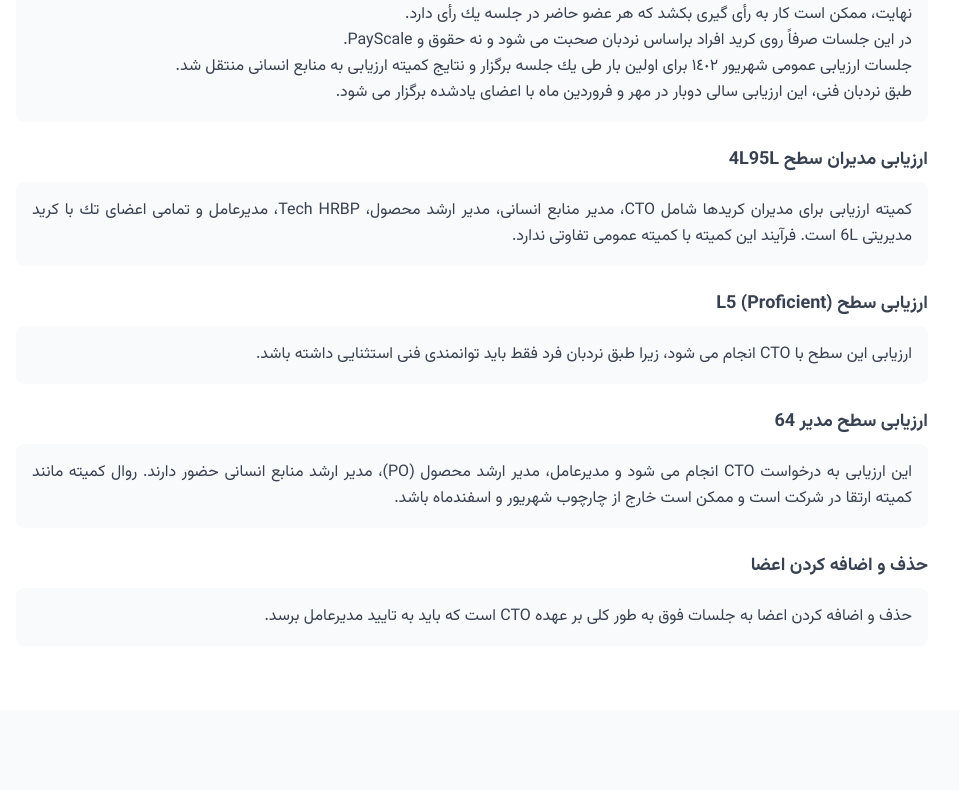
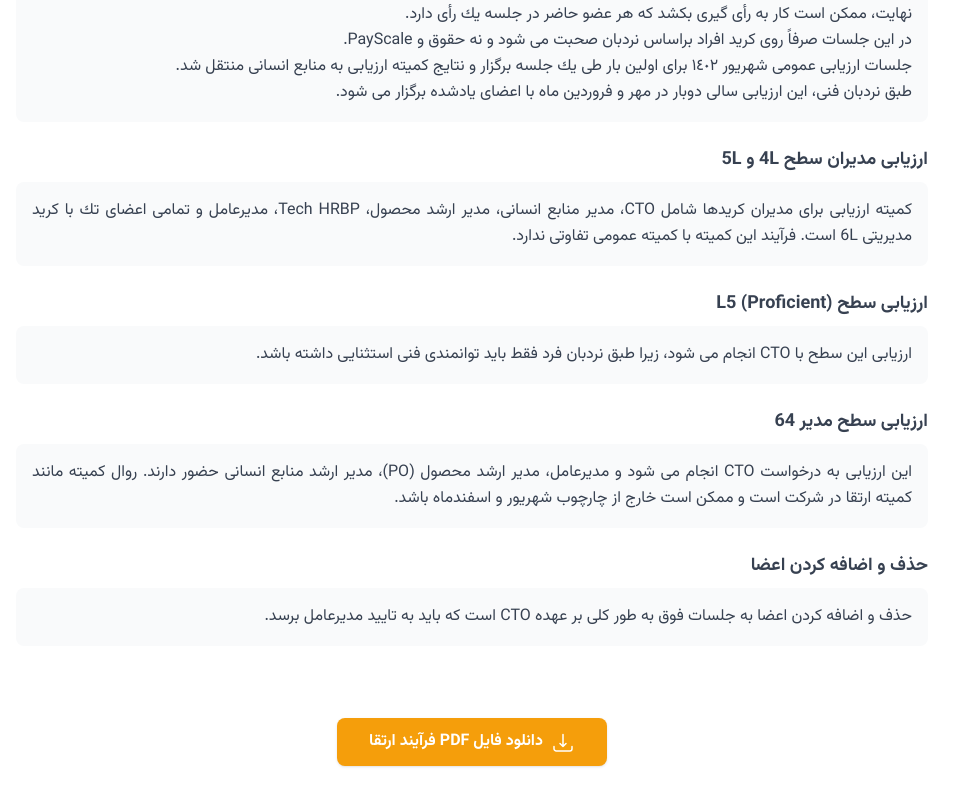
Before and after one commit to espitman/jbm-hr-life, a Nuxt app: page /promotion in a window 1280 px wide. Shown: the part 9133-9923 px from the top of the page, without its empty margins (40-999 px from the left). Before the commit the page ends 9843 px from the top, so only its background shows below. Built offline with nearby package versions, Linux system fonts and the light colour scheme.

Commit message:
feat: add icon to download button on promotion page

```diff
--- a/components/promotion/Tech.vue
+++ b/components/promotion/Tech.vue
@@ -37,7 +37,7 @@
 
     <!-- ارزیابی مدیران سطح 4L95L Section -->
     <div class="mb-6">
-      <h3 class="text-lg font-semibold mb-2 text-gray-700">ارزيابى مديران سطح 4L95L</h3>
+      <h3 class="text-lg font-semibold mb-2 text-gray-700">ارزيابى مديران سطح 4L و 5L</h3>
       <div class="bg-gray-50 rounded-lg p-4 text-gray-700 leading-relaxed text-justify">
         كميته ارزيابى براى مديران كريدها شامل CTO، مدير منابع انسانى، مدير ارشد محصول، Tech HRBP، مديرعامل و تمامى اعضاى تك با كريد مديريتى 6L است. فرآيند اين كميته با كميته عمومى تفاوتى ندارد.
       </div>
--- a/pages/promotion.vue
+++ b/pages/promotion.vue
@@ -18,6 +18,18 @@
     <Documents />
     <Acting />
     <Tech />
+    <div class="flex justify-center mt-8">
+      <a
+        href="/pdfs/promotion.pdf"
+        download
+        class="bg-amber-500 hover:bg-amber-600 text-white font-bold py-3 px-8 rounded-lg shadow transition-colors duration-200 flex items-center gap-2"
+      >
+        <svg xmlns="http://www.w3.org/2000/svg" fill="none" viewBox="0 0 24 24" stroke-width="1.5" stroke="currentColor" class="w-6 h-6">
+          <path stroke-linecap="round" stroke-linejoin="round" d="M3 16.5v2.25A2.25 2.25 0 005.25 21h13.5A2.25 2.25 0 0021 18.75V16.5m-9 0V4.5m0 12l-3-3m3 3l3-3" />
+        </svg>
+        دانلود فایل PDF فرآیند ارتقا
+      </a>
+    </div>
   </div>
 </template>
 
```
